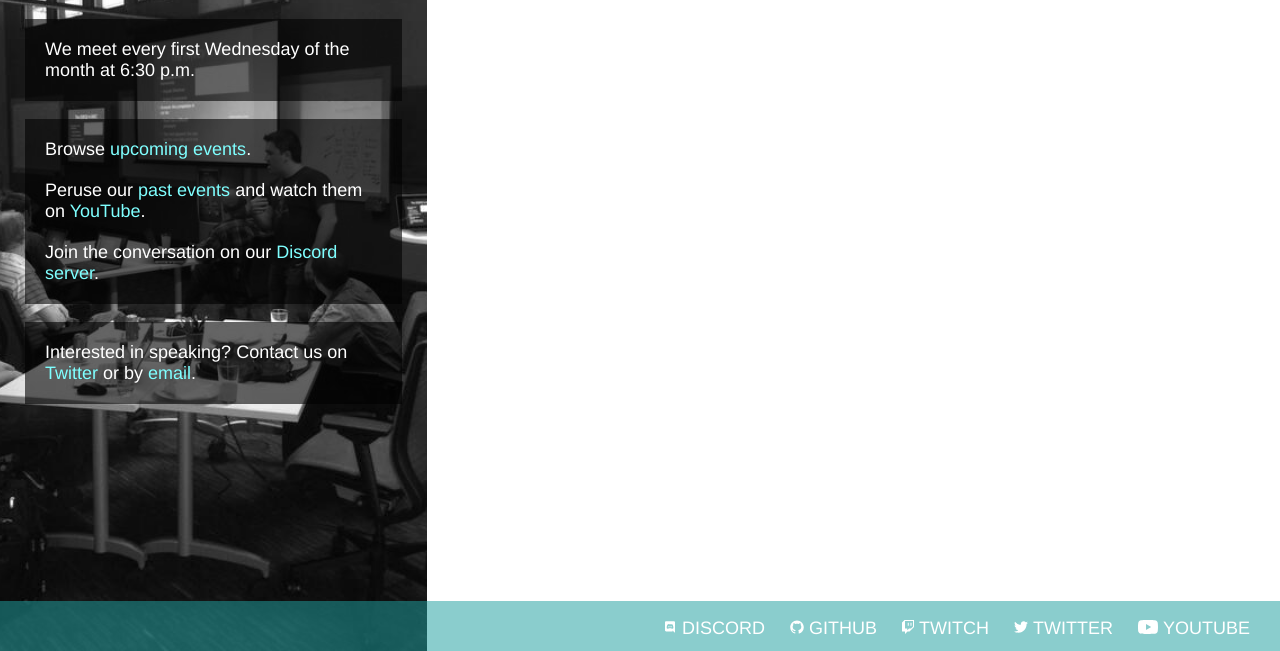
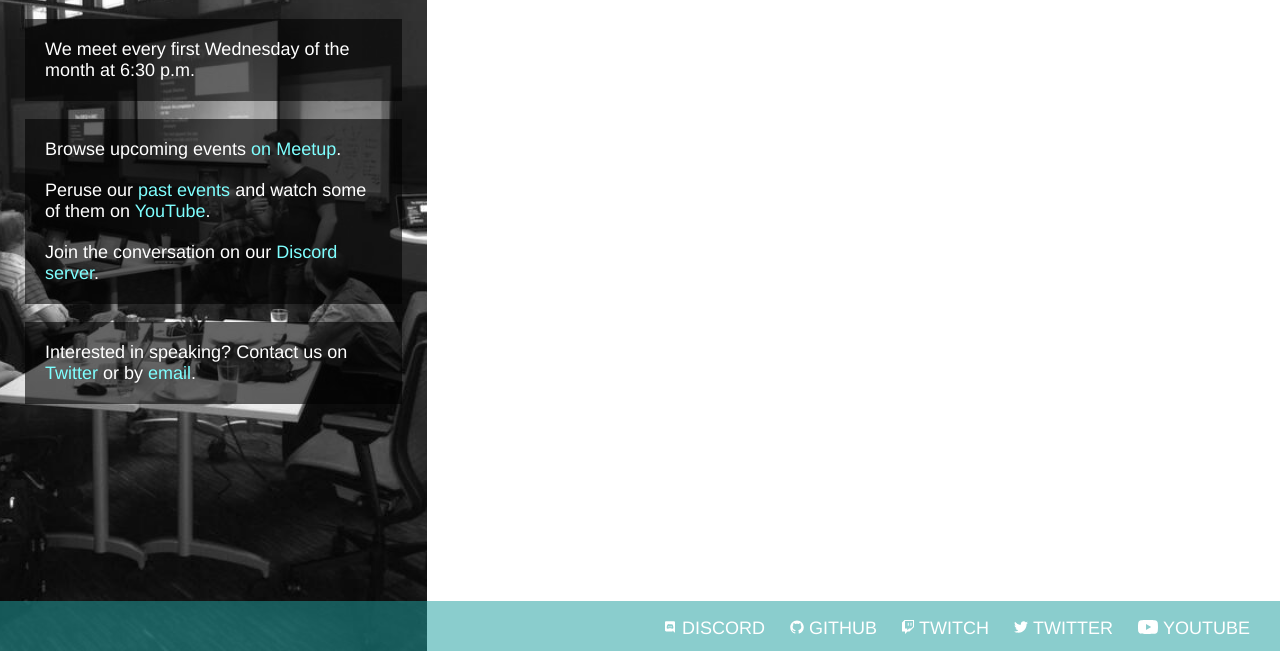
Before and after one commit to columbusjs/columbusjs.github.io, a Jekyll site: the page built from index.html, in a window 1280 px wide, cut to the strip 249-900 px from the top of the page. Built offline with Jekyll 4.4.1, drawn with Linux system fonts in a browser that asks for light colours; the list of posts is cut into pages by our own code.

Commit message:
updated links

```diff
--- a/_config.yml
+++ b/_config.yml
@@ -2,7 +2,7 @@
 title: ColumbusJS
 description: "Know some JavaScript? Want to know more? Join us at our monthly meeting or online on Discord as we discuss JavaScript and it's related technologies."
 url: http://columbusjs.org
-email: guy@guyroyse.com
+email: guy@columbusjs.org
 twitter: https://twitter.com/cbusjs
 github: https://github.com/columbusjs
 twitch: https://www.twitch.tv/ColumbusJS
--- a/_includes/aside.html
+++ b/_includes/aside.html
@@ -4,11 +4,10 @@
 
   <ul id="cta">
     <li>
-      Browse <a href="/">upcoming events</a>.
+      Browse upcoming events <a href="https://www.meetup.com/columbusjs/">on Meetup</a>.
     </li>
     <li>
-      Peruse our <a href="/meetups">past events</a> and watch them on
-      <a href="{{ site.youtube }}">YouTube</a>.
+      Peruse our <a href="/meetups">past events</a> and watch some of them on <a href="{{ site.youtube }}">YouTube</a>.
     </li>
     <li>
       Join the conversation on our <a href="{{ site.discord }}">Discord server</a>.
```
